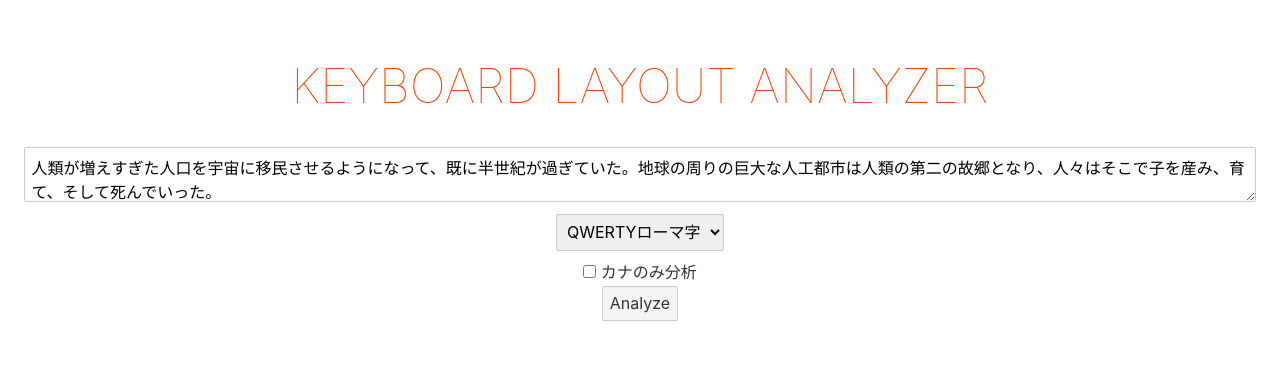
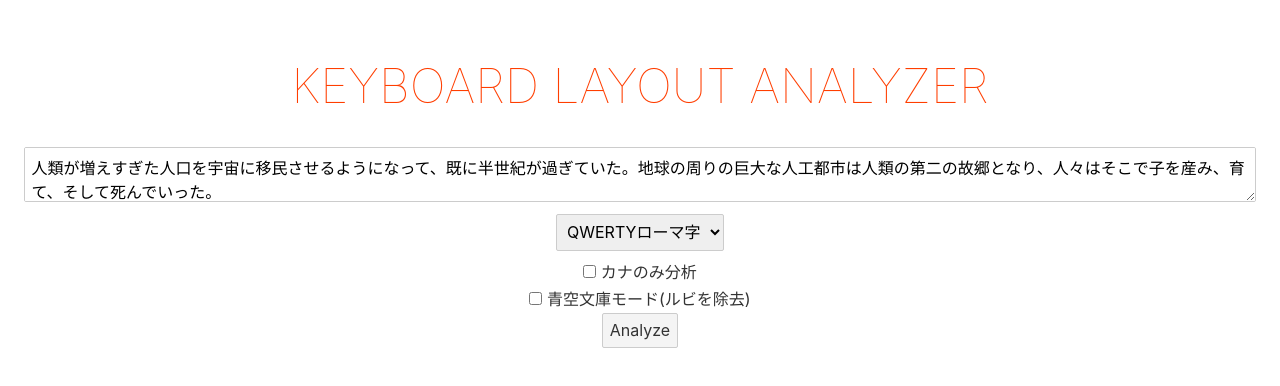
Before and after one commit to eswai/keyboard_analyzer, a Svelte app: page / in a window 1280 px wide. Shown: the top 386 px of the page. Built offline with nearby package versions, Linux system fonts and the light colour scheme.

Commit message:
青空文庫モード

```diff
--- a/src/App.svelte
+++ b/src/App.svelte
@@ -36,6 +36,7 @@
   let total_arpeggio;
   let total_alter = 0; // 交互打鍵
   let kana_only = false;
+  let aozora = false;
 
   let keydic = {};
   $: for (let mk of mykeyboard.keys) {
@@ -144,6 +145,9 @@
       if (kana_only) {
         ktext = ktext.replace(/[\u0000-\u2999\u3003-\u3040\u3097-\uff00\uff02-\uff1e\uff20-\uffff]/g, "");
       }
+      if (aozora) {
+        ktext = ktext.replace(/（.+?）/g, "");
+      }
 
       total_kana = ktext.length;
       console.log(ktext);
@@ -225,6 +229,11 @@
     カナのみ分析
   </label>
 
+  <label>
+    <input type="checkbox" bind:checked={aozora}>
+    青空文庫モード(ルビを除去)
+  </label>
+
   <button on:click={analyze}>Analyze</button>
 
   {#if showkb == true}
```
